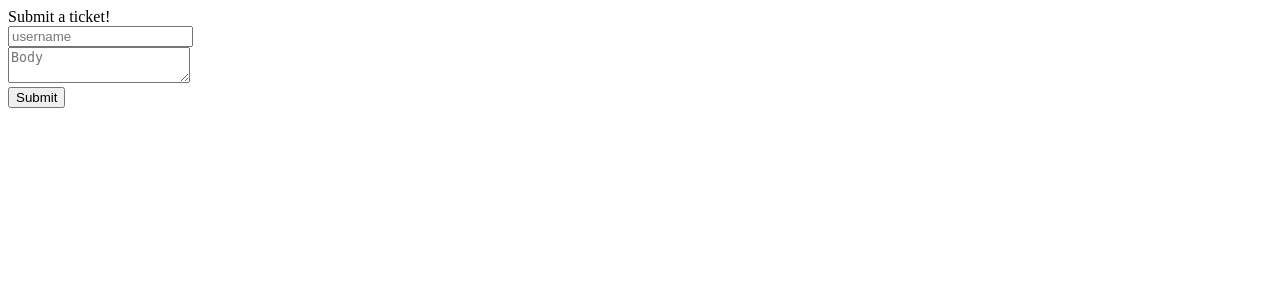
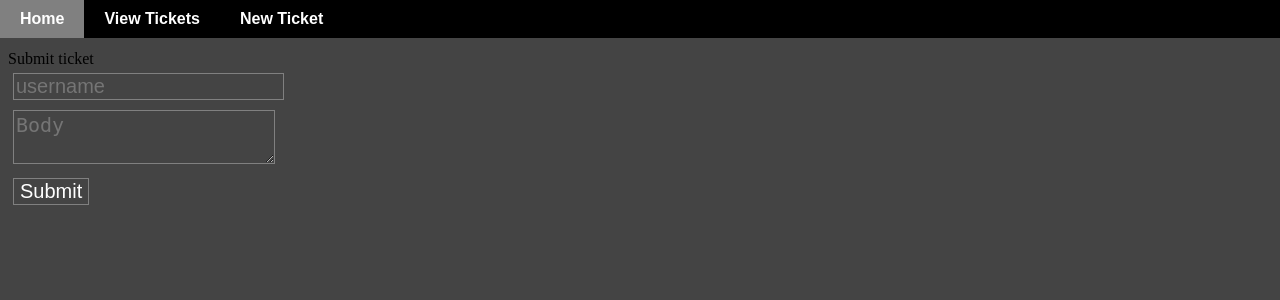
Before and after one commit to maxmakasinn/templates_studying_ticketing, a Django app: template ticketing/ticketing/templates/submit.html in a window 1280 px wide. Shown: the top 300 px of the page. Run offline with Django 3.2, Linux system fonts and the light colour scheme; the template is opened without the code that fills it, so the values that code supplies are empty.

Commit message:
refactor templates and create a light and dark mode

```diff
--- a/ticketing/ticketing/static/index.css
+++ /dev/null
@@ -1,3 +0,0 @@
-h1 {
-    color: green;
-}
--- /dev/null
+++ b/ticketing/ticketing/static/style-dark.css
@@ -0,0 +1,39 @@
+body, input, textarea {
+    background: #444;
+}
+input, textarea {
+     color: white;
+     outline: none;
+     border: solid grey 1px;
+     font-size: 20px;
+     margin: 5px;
+}
+.tickets {
+    display: flex;
+    flex-wrap: wrap;
+}
+.ticket {
+    color: white
+    margin: 10px;
+    background: #ffffff;
+    border-radius: 5px;
+    box-shadow: 0px 0px 2px 0px rgba(0,0,0,0.5);
+}
+.ticket > * {
+    color: white
+    padding: 0 20px;
+}
+.ticket h4 {
+    margin: 20px 0px 5px 0;
+}
+.ticket a {
+    color: black;
+    margin-top: 10px;
+    padding: 15px;
+    display: block;
+    border-radius: 5px;
+    background: #fefefe;
+}
+.ticket a:hover {
+    background: light blue;
+}
--- /dev/null
+++ b/ticketing/ticketing/templates/applayout-dark.html
@@ -0,0 +1,45 @@
+<!DOCTYPE html>
+<html lang="en">
+{% load static %}
+<head>
+    <meta charset="UTF-8">
+    <title>Ticketing App - {% block title %} {% endblock %}</title>
+    <link href="{% static 'style-dark.css' %}" rel="stylesheet">
+</head>
+<body>
+    <nav>
+        <a href="/">Home</a>
+        <a href="/tickets">View Tickets</a>
+        <a href="/submit">New Ticket</a>
+    </nav>
+    <section class="content">
+        {% block content %} {% endblock %}
+    </section>
+
+</body>
+<style>
+    nav {
+        position: fixed;
+        top: 0;
+        left: 0;
+        width: 100vw;
+        background-color: black;
+        color: gray;
+        display: flex;
+    }
+    a {
+        padding: 10px 20px;
+        color: white;
+        font-family: Arial;
+        font-weight: bold;
+        text-decoration: none;
+        transition: ease 0.2s all;
+    }
+    a:hover {
+        background: gray;
+    }
+    .content {
+        margin-top: 50px;
+    }
+</style>
+</html>
--- a/ticketing/ticketing/templates/submit.html
+++ b/ticketing/ticketing/templates/submit.html
@@ -1,11 +1,11 @@
-<!DOCTYPE html>
-<html lang="en">
-<head>
-    <meta charset="UTF-8">
-    <title>Submit</title>
-</head>
-<body>
-    Submit a ticket!
+{% extends 'applayout-dark.html' %}
+
+{% block title %}
+    Submit
+{% endblock %}
+
+{% block content %}
+    Submit ticket
     <form action="/submit" method="post">
         {% csrf_token %}
         <input type="text" name="username" placeholder="username">
@@ -14,5 +14,4 @@
         </br>
         <input type="submit" value="Submit">
     </form>
-</body>
-</html>
+{% endblock %}
--- a/ticketing/ticketing/urls.py
+++ b/ticketing/ticketing/urls.py
@@ -19,11 +19,12 @@ from django.views.generic import TemplateView
 from . import views
 
 urlpatterns = [
-    # path('admin/', admin.site.urls),
+    path('admin/', admin.site.urls),
     path('', views.index, name="home"),
-    # path("submit", views.submit, name="submit"),
-    # path("tickets", views.tickets, name="tickets"),
-    # path("ticket/<int:ticket_id>", views.ticket, name="ticket"),
+    path('layout', views.showlayout, name="layout"),
+    path("submit", views.submit, name="submit"),
+    path("tickets", views.tickets, name="tickets"),
+    path("ticket/<int:ticket_id>", views.ticket, name="ticket"),
     path('api/tickets', views.tickets_raw),
     re_path('spa', TemplateView.as_view(template_name="index.html"))
 ]
--- a/ticketing/ticketing/views.py
+++ b/ticketing/ticketing/views.py
@@ -6,6 +6,10 @@ from ticketing.models import Ticket
 
 def index(request):
     return render(request, "home.html")
+
+
+def showlayout(request):
+    return render(request, "applayout.html")
 
 
 def submit(request):
```
Also changed, not shown: ticketing/ticketing/static/style.css (added, +27 -0 lines), ticketing/ticketing/templates/applayout.html (added, +45 -0 lines), ticketing/ticketing/templates/home.html (+8 -14 lines), ticketing/ticketing/templates/ticket.html (+9 -12 lines), ticketing/ticketing/templates/tickets.html (+24 -17 lines).
